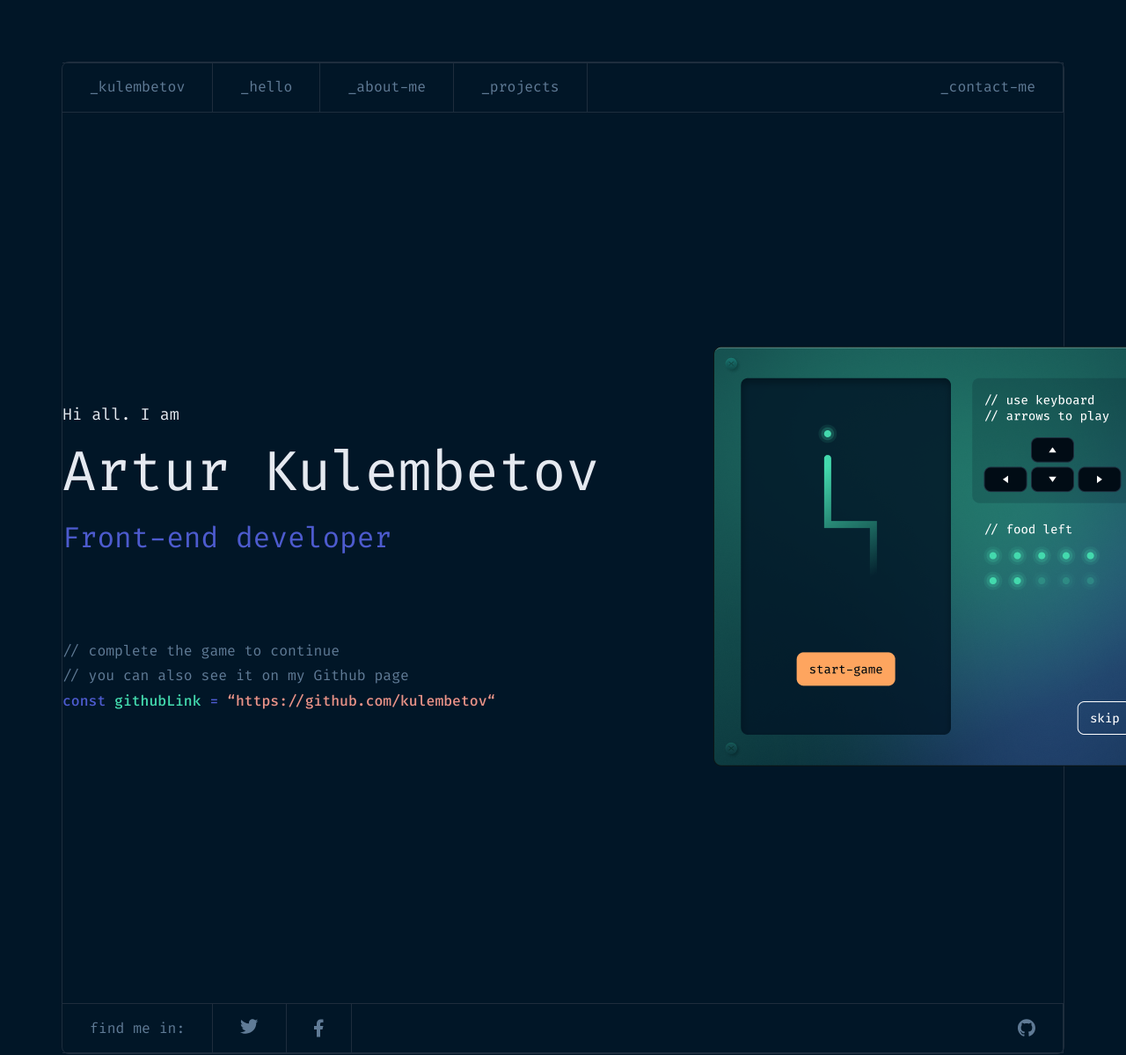
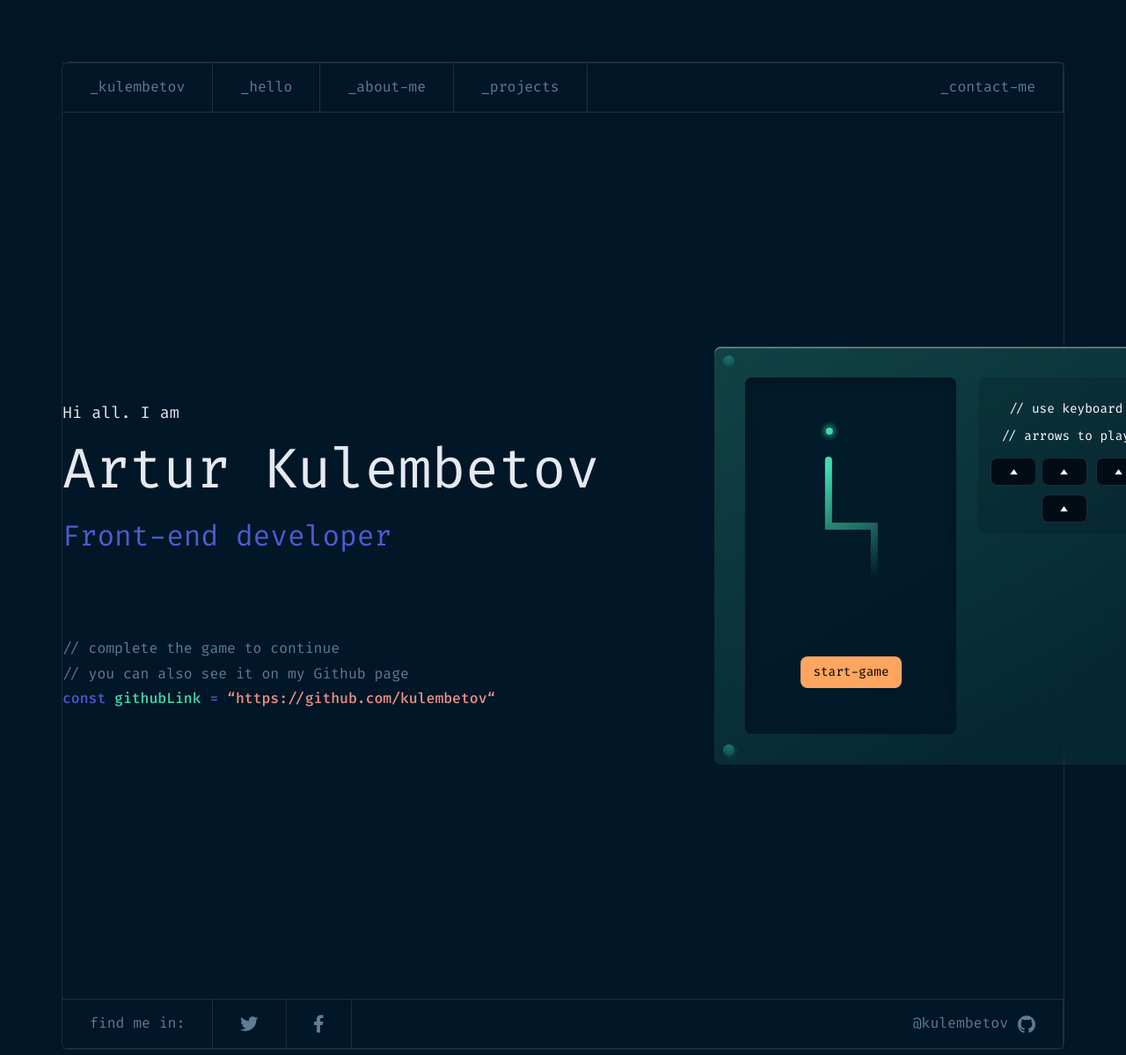
Before and after one commit to kulembetov/portfolio, a website built with webpack: page src/index.html in a window 1280 px wide. Shown: the top 1199 px of the page at 88% size. Built offline with nearby package versions, Linux system fonts and the light colour scheme; a web font is replaced by a local one.

Commit message:
game element added

```diff
--- /dev/null
+++ b/src/blocks/game/__arrow/game__arrow.css
@@ -0,0 +1,24 @@
+.game__arrow {
+  width: 50px;
+  height: 30px;
+  background: #010C15 url(../../../images/arrow.svg) no-repeat center;
+  border: 1px solid #1E2D3D;
+  border-radius: 8px;
+}
+
+.game__arrow:nth-child(1) {
+  grid-row: 1;
+  justify-self: center;
+}
+
+.game__arrow:nth-child(3) {
+  grid-column: 2;
+}
+
+.game__arrow:nth-child(3) {
+  grid-row: 3;
+}
+
+.game__arrow:nth-child(4) {
+  grid-column: 4;
+}
--- /dev/null
+++ b/src/blocks/game/__arrows/game__arrows.css
@@ -0,0 +1,7 @@
+.game__arrows {
+  display: grid;
+  grid-template-columns: 1fr;
+  gap: 5px;
+  padding-top: 16px;
+
+}
--- /dev/null
+++ b/src/blocks/game/__bolt/game__bolt.css
@@ -0,0 +1,28 @@
+.game__bolt {
+  width: 13px;
+  height: 13px;
+  background: radial-gradient(73.08% 73.08% at 50% 26.92%, #196C6A 15.1%, #114B4A 100%), url('../../../images/cross.svg') no-repeat center;
+  box-shadow: 2px 2px 4px #0D4341, inset 0px 1px 2px #1A8277;
+  border-radius: 50%;
+  position: absolute;
+}
+
+.game__bolt:nth-child(1) {
+  top: 10px;
+  left: 10px;
+}
+
+.game__bolt:nth-child(2) {
+  top: 10px;
+  right: 10px;
+}
+
+.game__bolt:nth-child(3) {
+  bottom: 10px;
+  left: 10px;
+}
+
+.game__bolt:nth-child(4) {
+  bottom: 10px;
+  right: 10px;
+}
--- /dev/null
+++ b/src/blocks/game/__box/game__box.css
@@ -0,0 +1,10 @@
+.game__box {
+  width: 510px;
+  height: 475px;
+  background: linear-gradient(150.26deg, rgba(23, 85, 83, 0.7) 1.7%, rgba(67, 217, 173, 0.091) 81.82%);
+  border: 1px solid #0C1616;
+  box-shadow: inset 0px 2px 0px rgba(255, 255, 255, 0.3);
+  backdrop-filter: blur(32px);
+  border-radius: 8px;
+  position: relative;
+}
--- /dev/null
+++ b/src/blocks/game/__button/game__button.css
@@ -0,0 +1,13 @@
+.game__button {
+  font-size: 14px;
+  background: #FEA55F;
+  border: none;
+  border-radius: 8px;
+  display: flex;
+  gap: 10px;
+  justify-content: center;
+  align-items: center;
+  cursor: pointer;
+  padding: 10px 14px;
+  margin: 0 auto;
+}
--- /dev/null
+++ b/src/blocks/game/__content/game__content.css
@@ -0,0 +1,5 @@
+.game__content {
+  display: flex;
+  gap: 25px;
+  padding: 35px 0 35px 35px;
+}
--- /dev/null
+++ b/src/blocks/game/__food/game__food.css
@@ -0,0 +1,5 @@
+.game__food {
+  position: absolute;
+  top: 50px;
+  left: 85px;
+}
--- /dev/null
+++ b/src/blocks/game/__hint/game__hint.css
@@ -0,0 +1,8 @@
+.game__hint {
+  height: fit-content;
+  background: rgba(1, 20, 35, 0.19);
+  display: flex;
+  flex-direction: column;
+  border-radius: 8px;
+  padding: 13px;
+}
--- /dev/null
+++ b/src/blocks/game/__screen/game__screen.css
@@ -0,0 +1,8 @@
+.game__screen {
+  width: 240px;
+  height: 405px;
+  background: rgba(1, 22, 39, 0.84);
+  box-shadow: inset 1px 5px 11px rgba(2, 18, 27, 0.71);
+  border-radius: 8px;
+  position: relative;
+}
--- /dev/null
+++ b/src/blocks/game/__snake/game__snake.css
@@ -0,0 +1,7 @@
+.game__snake {
+  display: flex;
+  padding-top: 90px;
+  padding-bottom: 65px;
+  position: relative;
+  margin: 0 auto;
+}
--- /dev/null
+++ b/src/blocks/game/__text/game__text.css
@@ -0,0 +1,8 @@
+.game__text {
+  color: #FFF;
+  font-weight: 400;
+  font-size: 14px;
+  text-align: center;
+  padding: 15px 13px 0 13px;
+  margin: 0;
+}
--- /dev/null
+++ b/src/blocks/tab/__item/tab__item.css
@@ -0,0 +1,5 @@
+.tab__item {
+  display: flex;
+  align-items: center;
+  gap: 10px;
+}
--- a/src/index.css
+++ b/src/index.css
@@ -2,10 +2,12 @@
 @import url(./vendor/fonts/fonts.css);
 @import url(./blocks/root/root.css);
 @import url(./blocks/page/page.css);
+@import url(./blocks/terminal/terminal.css);
 @import url(./blocks/content/content.css);
 @import url(./blocks/tabs/tabs.css);
 @import url(./blocks/tab/tab.css);
 @import url(./blocks/tab/__link/tab__link.css);
+@import url(./blocks/tab/__item/tab__item.css);
 @import url(./blocks/tab/_active/tab_active.css);
 @import url(./blocks/intro/intro.css);
 @import url(./blocks/greeting/greeting.css);
@@ -17,5 +19,15 @@
 @import url(./blocks/comment/__const/comment__const.css);
 @import url(./blocks/comment/__github/comment__github.css);
 @import url(./blocks/comment/__link/comment__link.css);
-@import url(./blocks/terminal/terminal.css);
+@import url(./blocks/game/__box/game__box.css);
+@import url(./blocks/game/__content/game__content.css);
+@import url(./blocks/game/__bolt/game__bolt.css);
+@import url(./blocks/game/__screen/game__screen.css);
+@import url(./blocks/game/__button/game__button.css);
+@import url(./blocks/game/__hint/game__hint.css);
+@import url(./blocks/game/__text/game__text.css);
+@import url(./blocks/game/__arrows/game__arrows.css);
+@import url(./blocks/game/__arrow/game__arrow.css);
+@import url(./blocks/game/__snake/game__snake.css);
+@import url(./blocks/game/__food/game__food.css);
 @import url(./blocks/footer/footer.css);
--- a/src/index.html
+++ b/src/index.html
@@ -1,5 +1,6 @@
 <!DOCTYPE html>
 <html class="root" lang="en">
+
 <head>
   <meta charset="UTF-8">
   <meta http-equiv="X-UA-Compatible" content="IE=edge">
@@ -13,27 +14,27 @@
       <ul class="tabs">
         <a class="tab__link">
           <button class="tab" id="section" disabled>
-              <li>_kulembetov</li>
+            <li class="tab__item">_kulembetov</li>
           </button>
         </a>
         <a class="tab__link" href="#hello">
           <button class="tab" id="section">
-              <li>_hello</li>
+            <li class="tab__item">_hello</li>
           </button>
         </a>
         <a class="tab__link">
           <button class="tab" id="section">
-              <li>_about-me</li>
+            <li class="tab__item">_about-me</li>
           </button>
         </a>
         <a class="tab__link">
           <button class="tab" id="section">
-              <li>_projects</li>
+            <li class="tab__item">_projects</li>
           </button>
         </a>
         <a class="tab__link">
           <button class="tab" id="link">
-              <li>_contact-me</li>
+            <li class="tab__item">_contact-me</li>
           </button>
         </a>
       </ul>
@@ -54,7 +55,30 @@
             </div>
           </div>
           <div class="game">
-              <img src="<%=require('./images/snake-game.png')%>" alt="game">
+            <div class="game__box">
+              <div class="game__content">
+                <div class="game__bolt"></div>
+                <div class="game__bolt"></div>
+                <div class="game__bolt"></div>
+                <div class="game__bolt"></div>
+                <div class="game__screen">
+                  <img class="game__food" src="<%=require('./images/food.svg')%>" alt="snake food">
+                  <img class="game__snake" src="<%=require('./images/snake.svg')%>" alt="snake">
+                  <button class="game__button">start-game</button>
+                </div>
+                <div class="game__hint">
+                  <h3 class="game__text">// use keyboard</h3>
+                  <h3 class="game__text">// arrows to play</h3>
+                  <div class="game__arrows">
+                    <div class="game__arrow"></div>
+                    <div class="game__arrow"></div>
+                    <div class="game__arrow"></div>
+                    <div class="game__arrow"></div>
+                  </div>
+                </div>
+              </div>
+            </div>
+            <!-- <img src="<%=require('./images/snake-game.png')%>" alt="game"> -->
           </div>
         </div>
       </section>
@@ -63,26 +87,27 @@
       <ul class="tabs">
         <button class="tab" id="link" disabled>
           <a>
-              <li>find me in:</li>
+            <li class="tab__item">find me in:</li>
           </a>
         </button>
         <a class="tab__link" href="https://twitter.com/" target="_blank">
           <button class="tab" id="link">
-              <li><img src="<%=require('./images/twitter.svg')%>" alt="logo twitter"></li>
+            <li class="tab__item"><img src="<%=require('./images/twitter.svg')%>" alt="logo twitter"></li>
           </button>
         </a>
         <a class="tab__link" href="https://www.facebook.com/" target="_blank">
           <button class="tab" id="link">
-              <li><img src="<%=require('./images/facebook.svg')%>" alt="logo twitter"></li>
+            <li class="tab__item"><img src="<%=require('./images/facebook.svg')%>" alt="logo twitter"></li>
           </button>
         </a>
         <a class="tab__link" href="https://github.com/" target="_blank">
           <button class="tab" id="link">
-              <li><img src="<%=require('./images/github.svg')%>" alt="logo github"></li>
+            <li class="tab__item">@kulembetov<img src="<%=require('./images/github.svg')%>" alt="logo github"></li>
           </button>
         </a>
       </ul>
     </footer>
   </div>
   </body>
+
 </html>
--- a/src/index.js
+++ b/src/index.js
@@ -1,5 +1,6 @@
 import '../src/index.css';
 const section = document.querySelectorAll('#section');
+const link = document.querySelectorAll('#link');
 
 section.forEach((item) => {
   item.addEventListener('click', () => {
@@ -8,8 +9,6 @@ section.forEach((item) => {
     item.classList.toggle('tab_active');
   });
 });
-
-const link = document.querySelectorAll('#link');
 
 link.forEach((item) => {
   item.addEventListener('click', () => {
@@ -22,4 +21,7 @@ link.forEach((item) => {
   item.addEventListener('mousedown', () => {
     item.classList.add('tab_active');
   });
+  item.addEventListener('mouseleave', () => {
+    item.classList.remove('tab_active');
+  });
 });
```
Also changed, not shown: src/blocks/game/game.css (added), src/images/arrow.svg (added), src/images/cross.svg (added), src/images/food.svg (added), src/images/snake.svg (added). Lines whose indentation alone changed are shown as unchanged.
